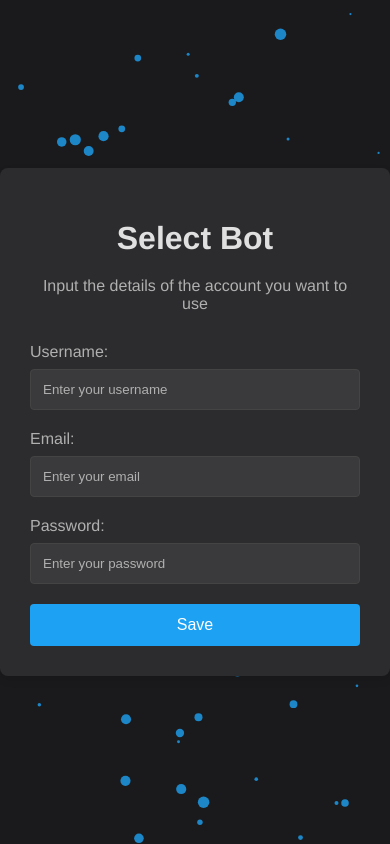
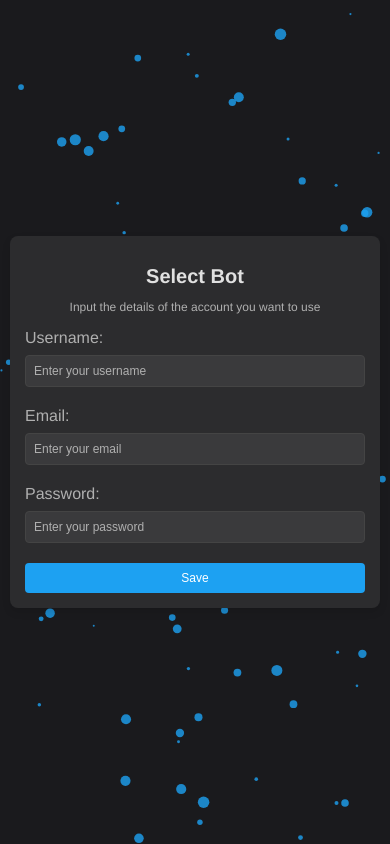
Before and after one commit to Exbyte112/kronos-twitter-bot, a Flask app: page / in a window 390 px wide. Run offline with Flask 3, Linux system fonts and the light colour scheme.

Commit message:
responsive update

```diff
--- a/templates/index.html
+++ b/templates/index.html
@@ -29,6 +29,7 @@
             max-width: 400px;
             position: relative;
             z-index: 10;
+            box-sizing: border-box;
         }
         label {
             display: block;
@@ -88,6 +89,50 @@
         }
         canvas {
             display: block;
+        }
+        @media (max-width: 768px) {
+            form {
+                padding: 20px;
+                max-width: 90%;
+                margin: 0 10px;
+            }
+            h1 {
+                font-size: 24px;
+                margin-bottom: 15px;
+            }
+            p {
+                font-size: 14px;
+                margin-bottom: 20px;
+            }
+            input[type="text"],
+            input[type="email"],
+            input[type="password"],
+            button {
+                padding: 10px;
+                font-size: 14px;
+            }
+        }
+        @media (max-width: 480px) {
+            form {
+                padding: 15px;
+                max-width: 95%;
+                margin: 0 10px;
+            }
+            h1 {
+                font-size: 20px;
+                margin-bottom: 10px;
+            }
+            p {
+                font-size: 12px;
+                margin-bottom: 15px;
+            }
+            input[type="text"],
+            input[type="email"],
+            input[type="password"],
+            button {
+                padding: 8px;
+                font-size: 12px;
+            }
         }
     </style>
 </head>
```
